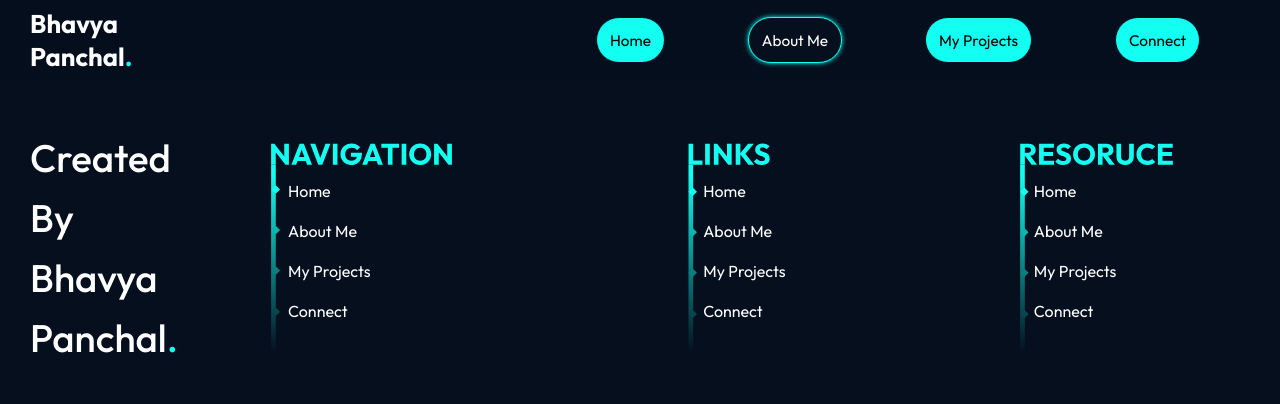
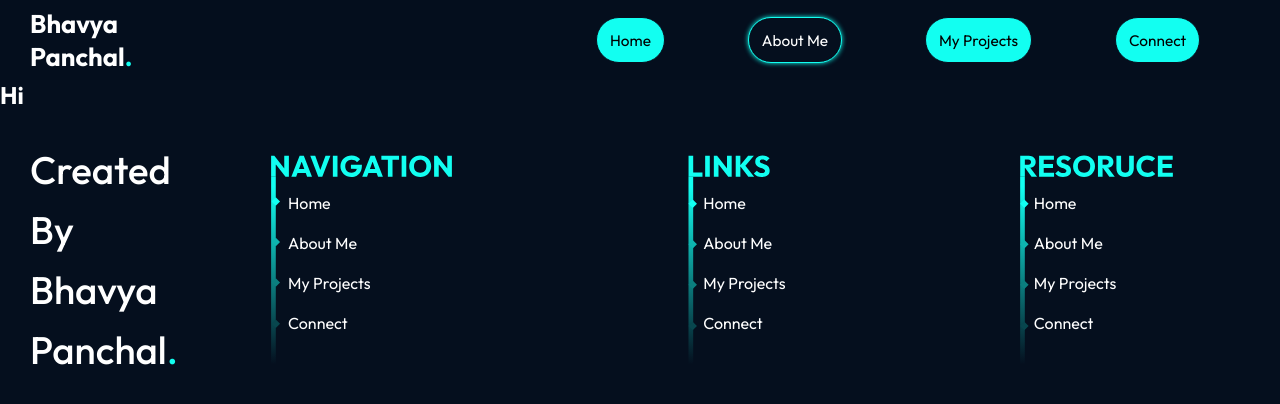
Before and after one commit to panchalbhavya2210/svelte-portfolio, a SvelteKit app: page /about in a window 1280 px wide. Shown: the top 404 px of the page. Built offline with nearby package versions, Linux system fonts and the light colour scheme.

Commit message:
keep streak

```diff
--- a/src/routes/Footer.svelte
+++ b/src/routes/Footer.svelte
@@ -135,4 +135,22 @@
       line-height: 39px;
     }
   }
+
+  @media screen and (min-width: 1024px) and (min-height: 1310px) {
+    .listOfNav {
+      position: absolute;
+      top: 25px;
+      left: 140px;
+      font-size: 1.1rem;
+      line-height: 39px;
+    }
+
+    .listOfLinks {
+      left: 190px;
+    }
+
+    .listOfRes {
+      left: 160px;
+    }
+  }
 </style>
--- a/src/routes/about/+page.svelte
+++ b/src/routes/about/+page.svelte
@@ -1 +1,18 @@
-about me
+<script>
+  import "../styles.css";
+</script>
+
+<main>
+  <div class="margin">
+    <h2>Hi</h2>
+  </div>
+</main>
+
+<style>
+  .margin {
+    position: relative;
+    top: 80px;
+    color: #fff;
+    font-family: Outfit;
+  }
+</style>
```
